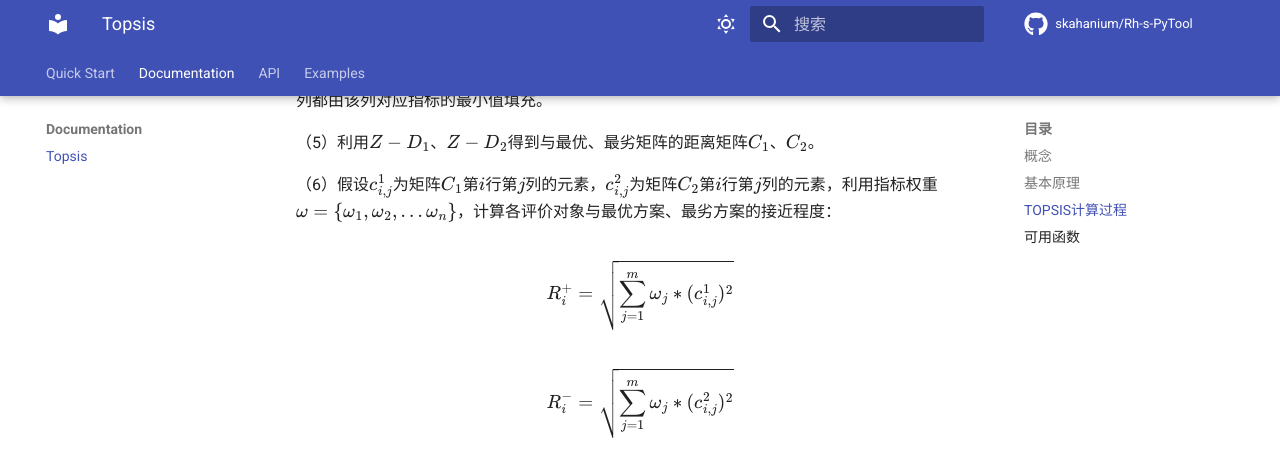
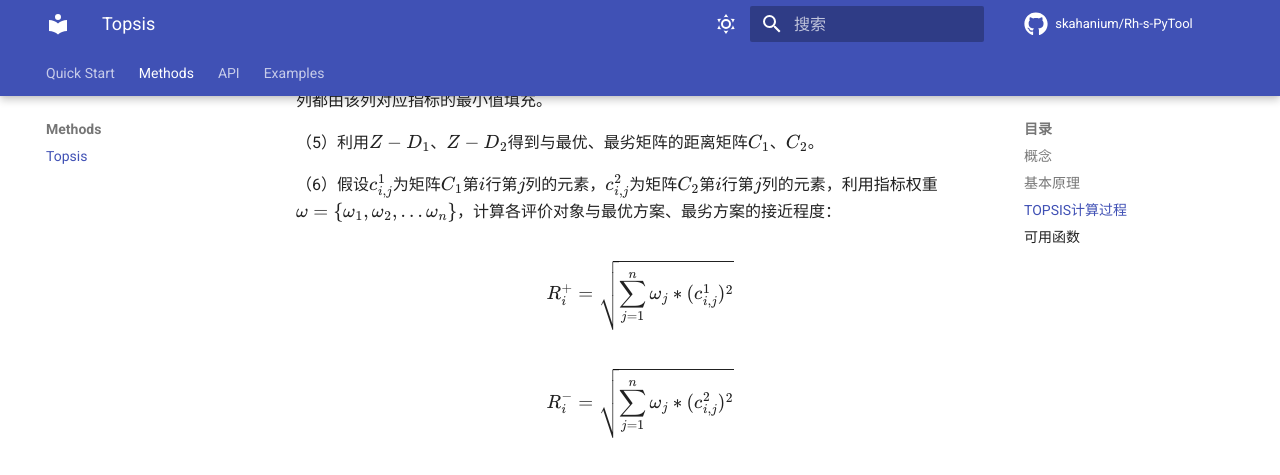
Before and after one commit to skahanium/Rh-s-PyTool, an MkDocs documentation site: the page built from docs/methods/TOPSIS.md, in a window 1280 px wide and 900 px high, scrolled down 972 px. Shown: the top 475 px of the window. Built offline with MkDocs 1.6.1 and Material for MkDocs 9.7.7, drawn with Linux system fonts in a browser that asks for light colours; comment, search, counter and statistics services are not loaded; the version menu is left out.

Commit message:
文档修正

```diff
--- a/docs/documentation/TOPSIS.md
+++ b/docs/methods/TOPSIS.md
@@ -34,11 +34,11 @@
 （6）假设$c^1_{i,j}$为矩阵$C_1$第$i$行第$j$列的元素，$c^2_{i,j}$为矩阵$C_2$第$i$行第$j$列的元素，利用指标权重$\omega = \{\omega_1,\omega_2,...\omega_n\}$，计算各评价对象与最优方案、最劣方案的接近程度：
 
 $$
-R_i^+ = \sqrt{\sum_{j=1}^m \omega_j*(c^1_{i,j})^2}
+R_i^+ = \sqrt{\sum_{j=1}^n \omega_j*(c^1_{i,j})^2}
 $$
 
 $$
-R_i^- = \sqrt{\sum_{j=1}^m \omega_j*(c^2_{i,j})^2}
+R_i^- = \sqrt{\sum_{j=1}^n \omega_j*(c^2_{i,j})^2}
 $$
 
 （7）结合最优、最劣方案得出TOPSIS值：
--- a/mkdocs.yml
+++ b/mkdocs.yml
@@ -9,8 +9,8 @@ nav:
   - Quick Start:
       - 简介: index.md
       - 下载: install.md
-  - Documentation:
-      - Topsis: documentation/TOPSIS.md
+  - Methods:
+      - Topsis: methods/TOPSIS.md
   - API:
       - cp_lookup: api/cp_lookup.md
       - index_calmeth: api/index_calmeth.md
```
Also changed, not shown: docs/documentation/RSR.md (deleted, +0 -6 lines), docs/methods/RSR.md (added, +6 -0 lines).
